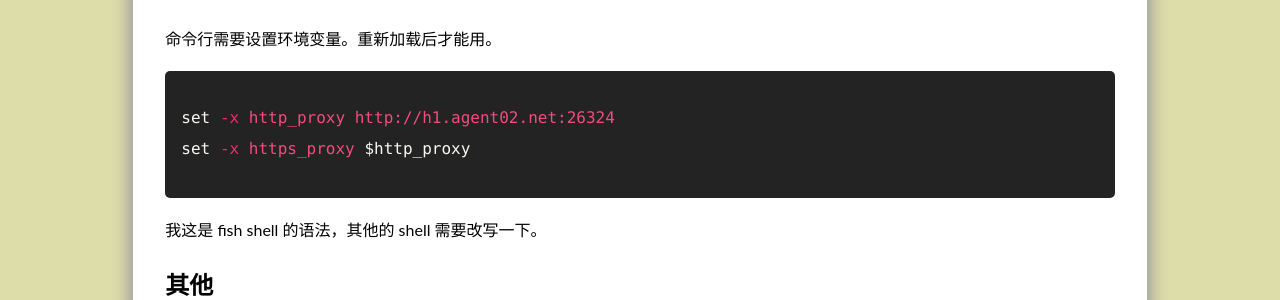
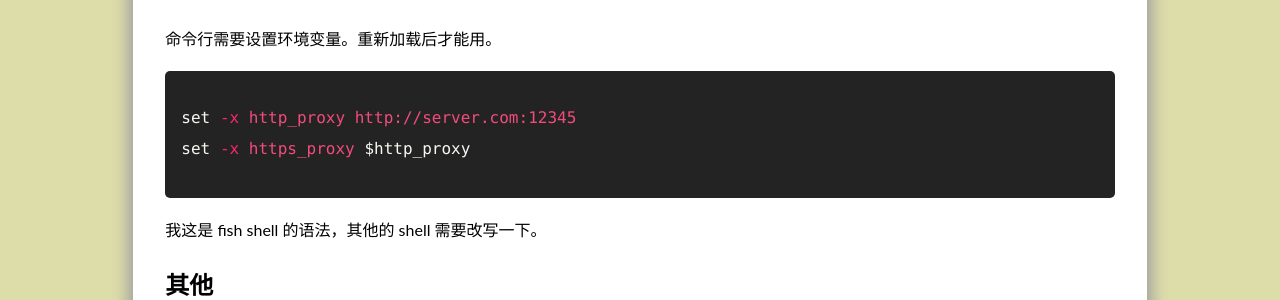
Before and after one commit to AnnatarHe/AnnatarHe.github.io, a Jekyll site: the page built from _posts/2017-05-04-shadowsocks-config-and-use-case.md, in a window 1280 px wide and 900 px high, scrolled down 3289 px. Shown: the part 370-670 px from the top of the window. Built offline with Jekyll 4.4.1, drawn with Linux system fonts in a browser that asks for light colours; some web fonts are replaced; comment, search, counter and statistics services are not loaded; part of the change alters nothing that is shown.

```diff
--- a/_posts/2017-05-04-shadowsocks-config-and-use-case.md
+++ b/_posts/2017-05-04-shadowsocks-config-and-use-case.md
@@ -117,7 +117,7 @@ serverSlots1 = 32
 命令行需要设置环境变量。重新加载后才能用。
 
 {% highlight bash %}
-set -x http_proxy http://h1.agent02.net:26324
+set -x http_proxy http://server.com:12345
 set -x https_proxy $http_proxy
 {% endhighlight %}
 
```
